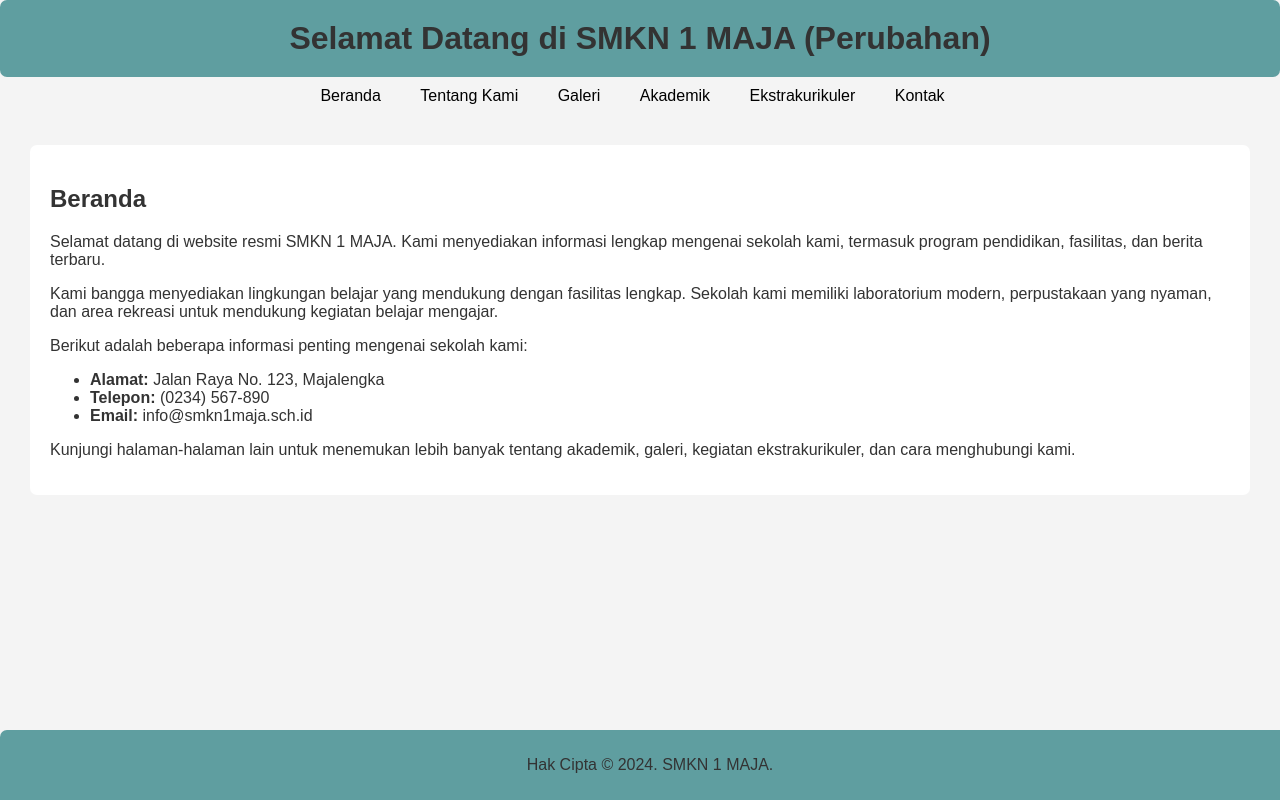
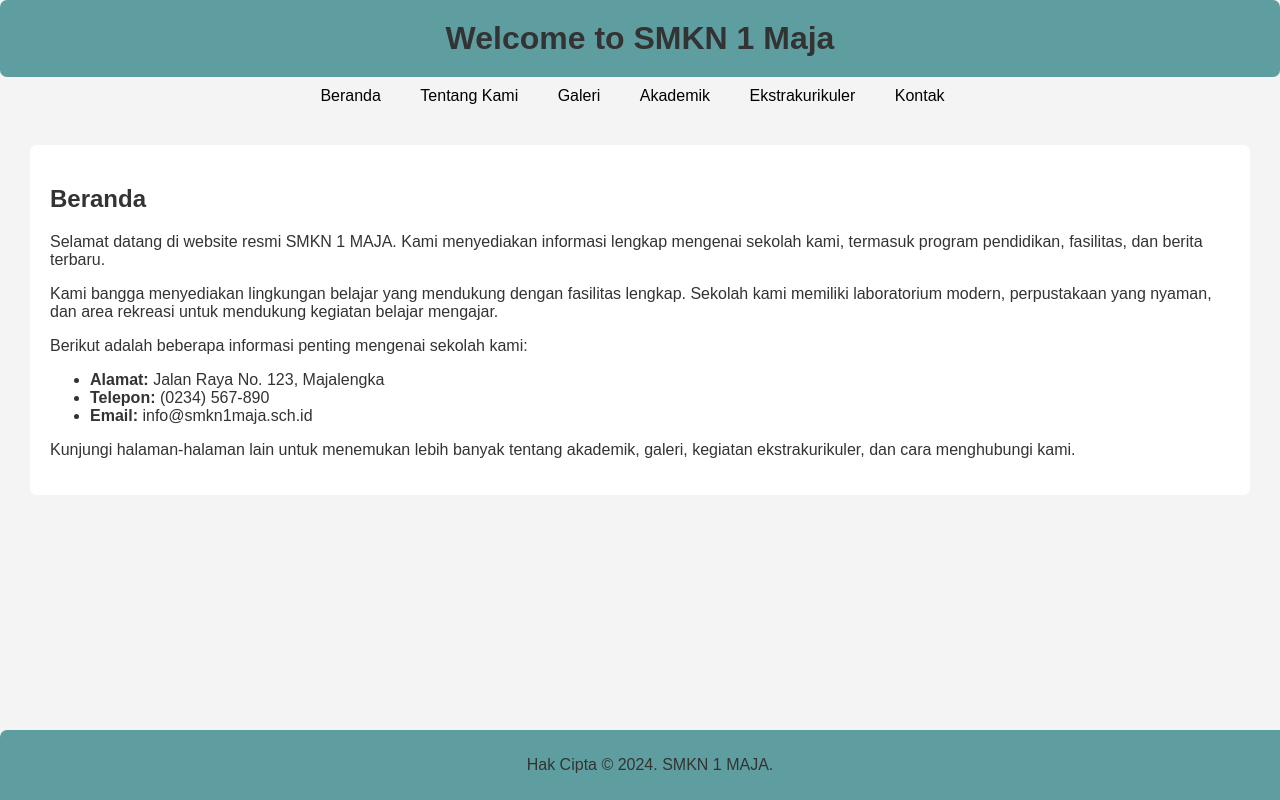
Before and after one commit to fikrialfanfasha/web-layout, a plain HTML site: page index.html in a window 1280 px wide. Drawn offline with Linux system fonts and the light colour scheme.

Commit message:
add  tes & index

```diff
--- a/index.html
+++ b/index.html
@@ -19,7 +19,7 @@
 </head>
 <body>
     <div class="header">
-        <h1>Selamat Datang di SMKN 1 MAJA (Perubahan)</h1>
+        <h1>Welcome to SMKN 1 Maja</h1>
     </div>
 
     <div class="menu">
```
Also changed, not shown: tes.html (+1 -1 lines).
